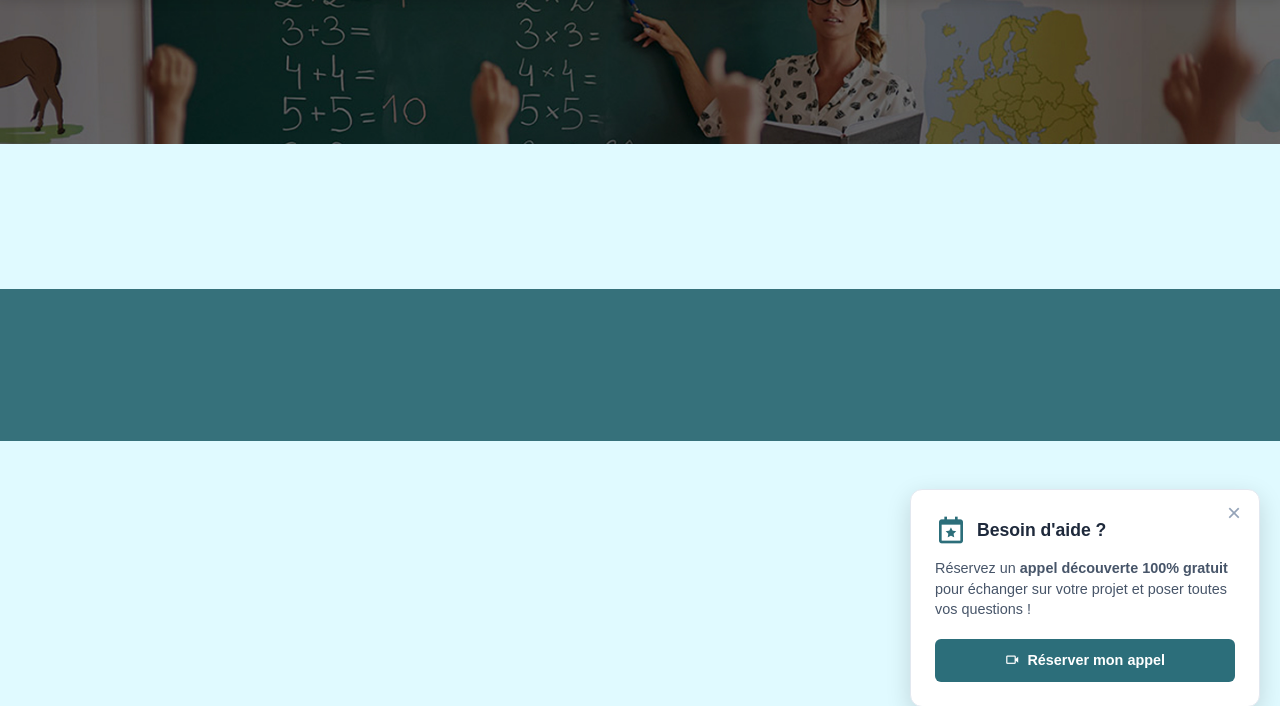
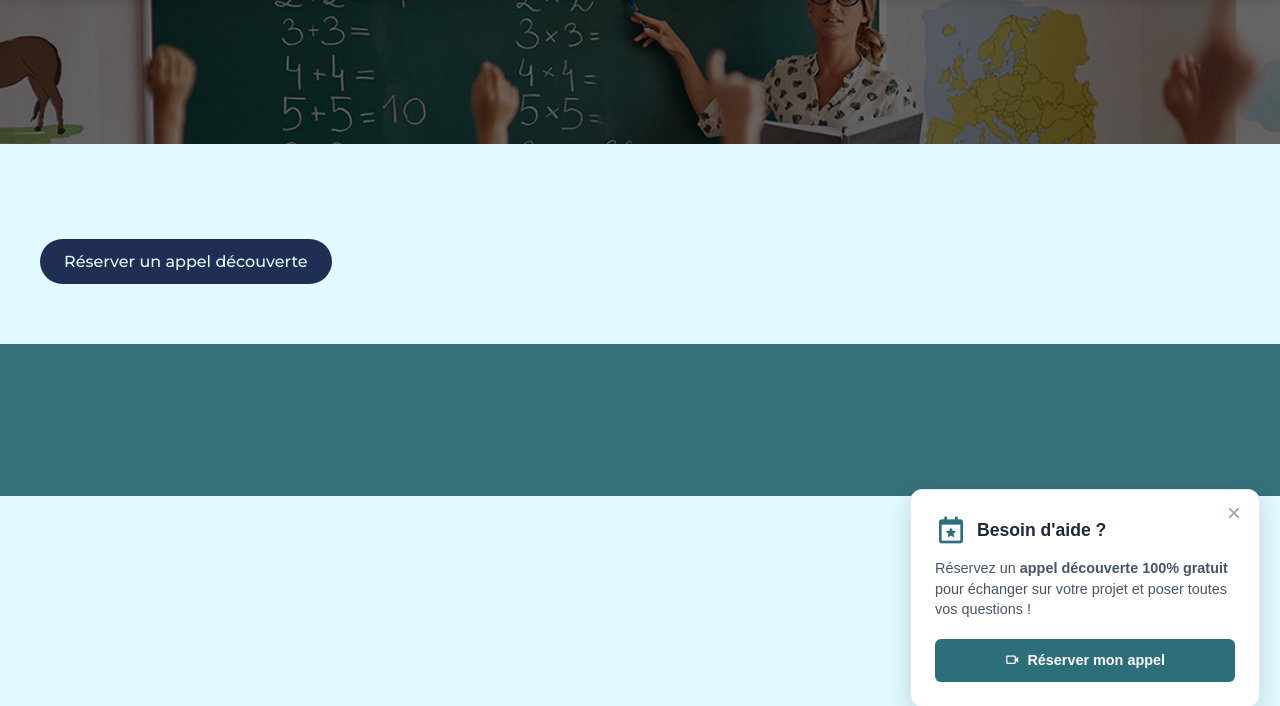
Before and after one commit to LohanVapaille/tedycrpe_CRPE-formation-plateform, a Laravel app: template resources/views/crpe.blade.php in a window 1280 px wide. Shown: the part 73-779 px from the top of the page. Run offline with Laravel 12, Linux system fonts and the light colour scheme; the template is opened without the code that fills it, so the values that code supplies are empty; style sheets or scripts are compiled from the project's sources; parts of the project's set-up code (start-up, migrations or seed data) failed here and were passed over.

Commit message:
ajout cta crpe et qui-suis-je

```diff
--- a/resources/views/crpe.blade.php
+++ b/resources/views/crpe.blade.php
@@ -18,7 +18,9 @@
                 <p>{{ $contents['formation']->firstWhere('key', 'paragraphe_1')?->value }}</p>
                 <p>{{ $contents['formation']->firstWhere('key', 'paragraphe_2')?->value }}</p>
             </div>
-
+            <a style="margin-top: 10px;display: inline-block;" class="welcome-btn btn-primary" target="_blank"
+                href="https://calendar.google.com/calendar/u/0/appointments/schedules/AcZssZ2QBMwbgmWglOJHrCIE-S12yVzNahg0GGqPIl1MA4xwXlgmRzXVDucuTl8lkXu7zH_U0ekXkyAR">Réserver
+                un appel découverte</a>
         </div>
     </div>
 
--- a/resources/views/qui-suis-je.blade.php
+++ b/resources/views/qui-suis-je.blade.php
@@ -26,7 +26,8 @@
                         <p>{{ $content['paragraphe_3'] ?? '' }}</p>
                     </div>
 
-                    <a href="{{ route('agenda.index') }}" class="btn-discover">Découvrir le programme</a>
+                    <a href="https://calendar.google.com/calendar/u/0/appointments/schedules/AcZssZ2QBMwbgmWglOJHrCIE-S12yVzNahg0GGqPIl1MA4xwXlgmRzXVDucuTl8lkXu7zH_U0ekXkyAR"
+                        target='_blank' class="btn-discover">Réserver un appel découverte</a>
                 </div>
 
             </div>
```
